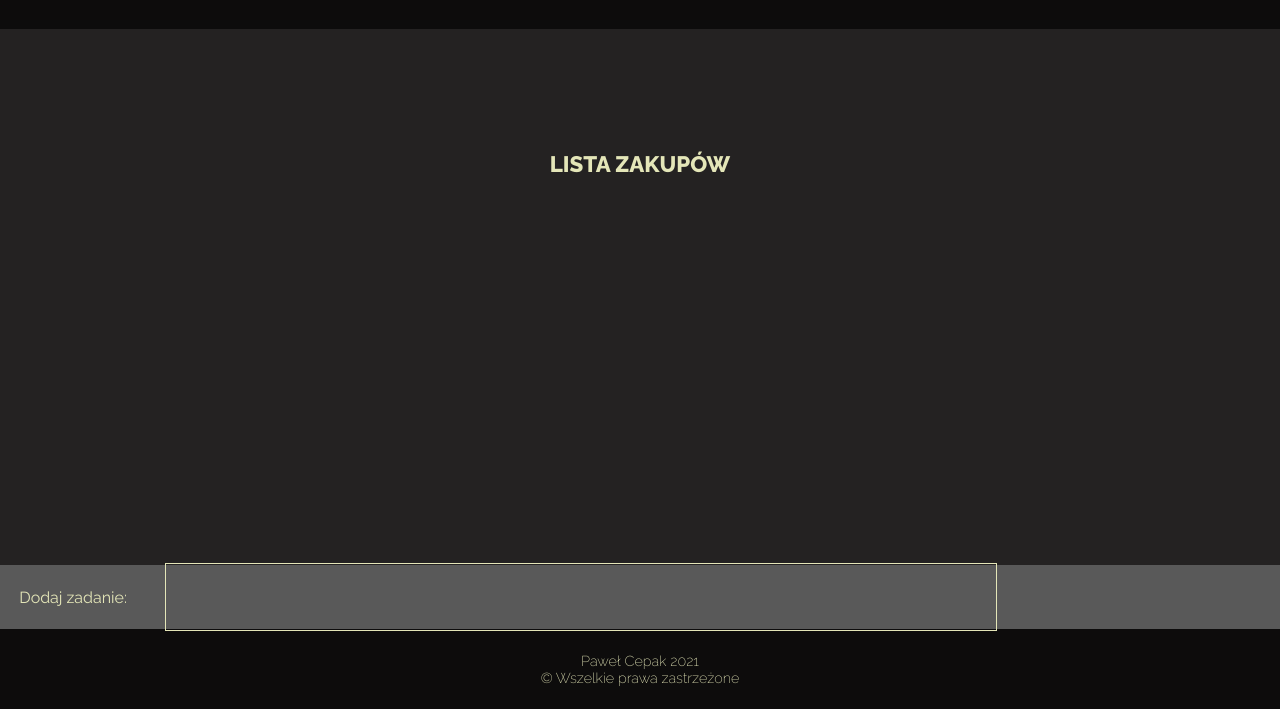
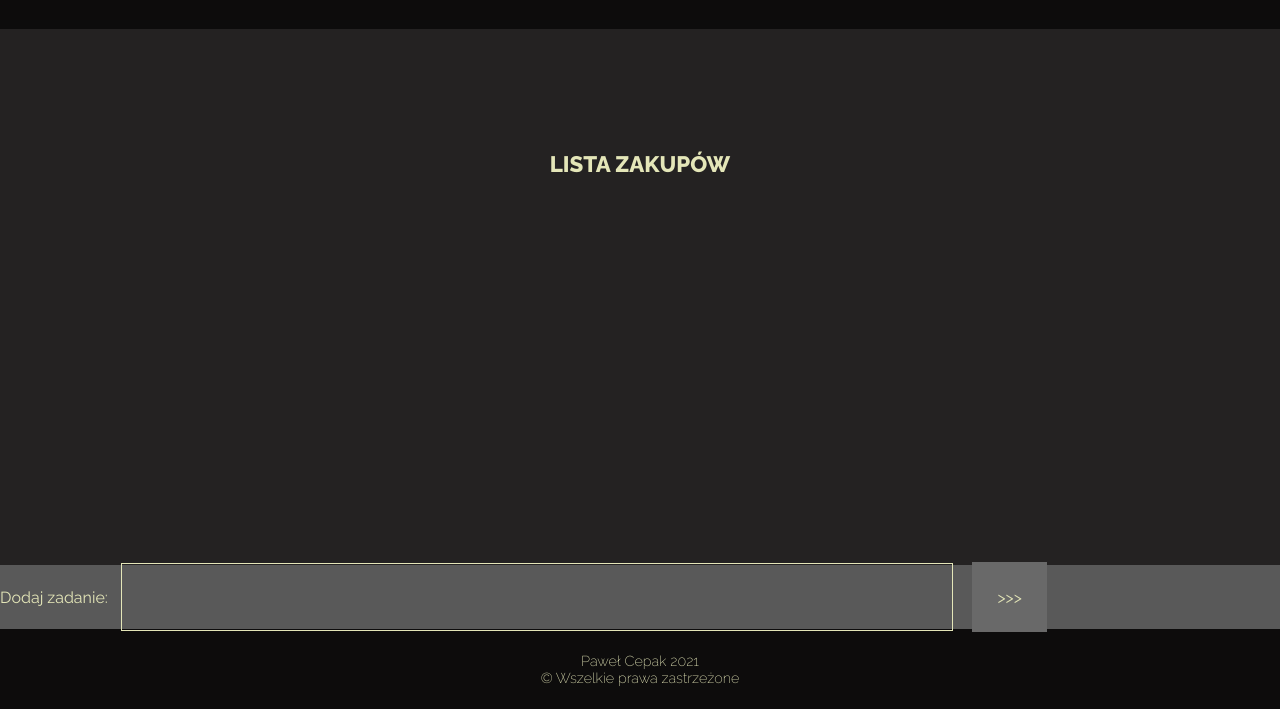
Before and after one commit to pawelcepak/todolist, a plain HTML site: page index.html in a window 1280 px wide. Shown: the part 91-800 px from the top of the page. Drawn offline with Linux system fonts and the light colour scheme.

Commit message:
Edit files

```diff
--- a/css/style.scss
+++ b/css/style.scss
@@ -54,7 +54,7 @@ html, body {
                 .taskProduct {
                     .taskProductP {
                         width: 95%;
-                        margin: 5% 0;
+                        margin: 2.5% 0;
                         padding: 4%;
                         border: 1px solid #e4e6b8;
                     }
@@ -78,16 +78,17 @@ html, body {
             height: 8%;
             width: 100%;
             background-color: #595959;
-            // border: 1px dotted blue;
-            label {
-                margin-left: 1.5%;
-            }
             input {
-                margin-left: 3%;
+                margin-left: 1%;
                 padding: 2%;
                 width: 65%;
                 background-color: rgba(#000, 0);
                 border: 1px solid #e4e6b8;
+            }
+            #addTITask {
+                margin-left: 1.5%; margin-right: 2%;
+                padding: 2%;
+                background-color: dimgrey;
             }
         }
         footer {
--- a/index.html
+++ b/index.html
@@ -26,6 +26,9 @@
             <section id="addTaskInput">
                 <label id="btnAddTask">Dodaj zadanie: </label>
                 <input type="text" id="ati">
+                <div id="addTITask">
+                    <p>>>></p>
+                </div>
             </section>
         </section>
         <footer>
--- a/js/script.js
+++ b/js/script.js
@@ -1,23 +1,18 @@
 let addTaskText = document.querySelector('#ati');
-const btnAddTask = document.querySelector('#btnAddTask');
+const btnAddTask = document.querySelector('#addTITask');
 const taskProducts = document.querySelector('.taskProducts');
 
 const errorAddTask = document.querySelector('.errorAddTask');
 
-
-
-
 btnAddTask.addEventListener('click', () => {
     errorAddTask.style.display = 'none';
+
     // create div element (addTask)
     let newTaskItem = document.createElement('div');
     newTaskItem.setAttribute('class', 'taskProduct');
-
     // create p element (addTask)
     let newPItem = document.createElement('p');
     newPItem.setAttribute('class', 'taskProductP');
-
-
 
     if (addTaskText.value === "") {
         errorAddTask.style.display = 'block';
@@ -28,6 +23,5 @@ btnAddTask.addEventListener('click', () => {
         taskProducts.appendChild(newTaskItem);
     }
 
-
     addTaskText.value = "";
 });
```
Also changed, not shown: css/style.css, 1 other file.
